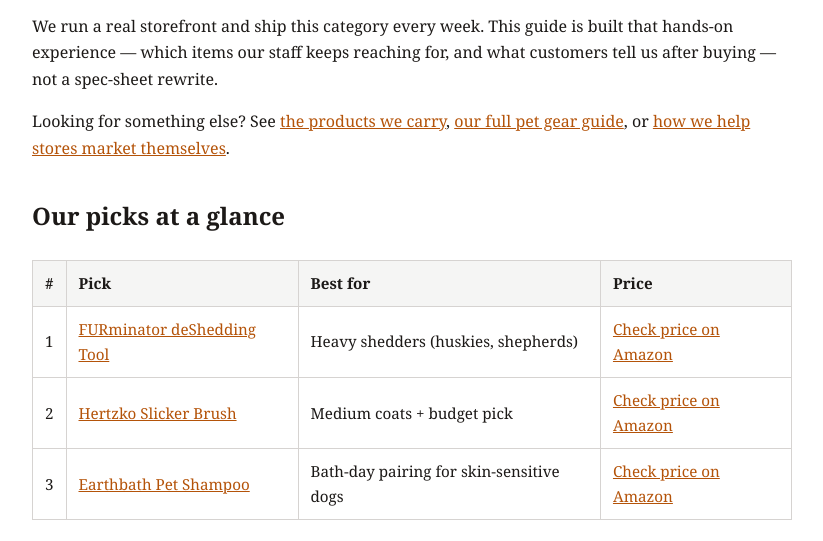
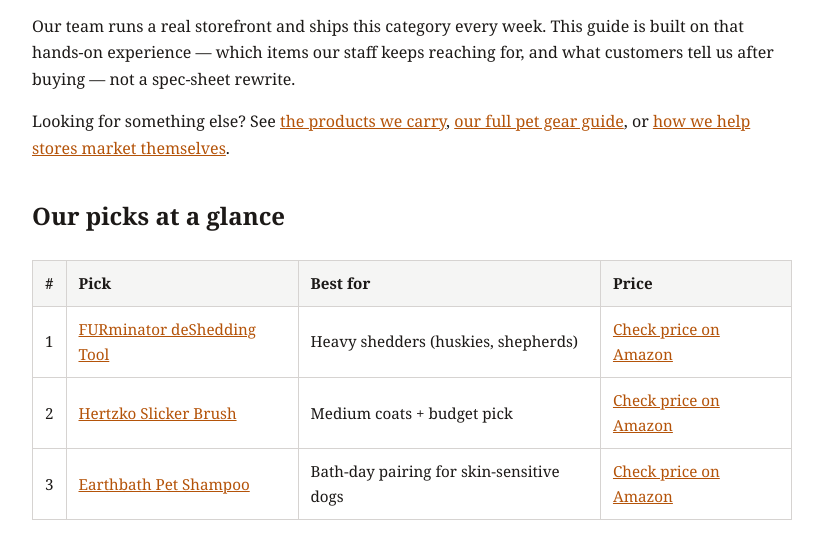
Before and after one commit to areshms/Hightower-marketing-website, a website: page blog/best-deshedding-tools-for-dogs.html in a window 1280 px wide. Shown: the part 181-722 px from the top of the page, without its empty margins (228-1051 px from the left). Drawn offline with Linux system fonts and the light colour scheme.

Commit message:
affiliate pipeline: publish 3 post(s) — best-flea-and-tick-prevention-for-dogs, best-dog-dental-care-products, best-deshedding-tools-for-dogs

```diff
--- a/blog/best-deshedding-tools-for-dogs.html
+++ b/blog/best-deshedding-tools-for-dogs.html
@@ -19,7 +19,7 @@ a{color:#b45309}</style>
 <body>
 <h1>Best deshedding tools for dogs (2026)</h1>
 <p class="affiliate-disclosure">Affiliate disclosure: we participate in the Amazon Associates program. If you buy through links on this page, we may earn a commission at no extra cost to you.</p>
-<p>We run a real storefront and ship this category every week. This guide is built that hands-on experience — which items our staff keeps reaching for, and what customers tell us after buying — not a spec-sheet rewrite.</p>
+<p>Our team runs a real storefront and ships this category every week. This guide is built on that hands-on experience — which items our staff keeps reaching for, and what customers tell us after buying — not a spec-sheet rewrite.</p>
 <p>Looking for something else? See <a href="/products.html">the products we carry</a>,
 <a href="/blog/best-pet-2026.html">our full pet gear guide</a>, or
 <a href="/services.html">how we help stores market themselves</a>.</p>
```
Also changed, not shown: blog/best-dog-dental-care-products.html (+1 -1 lines), blog/best-flea-and-tick-prevention-for-dogs.html (+1 -1 lines).
